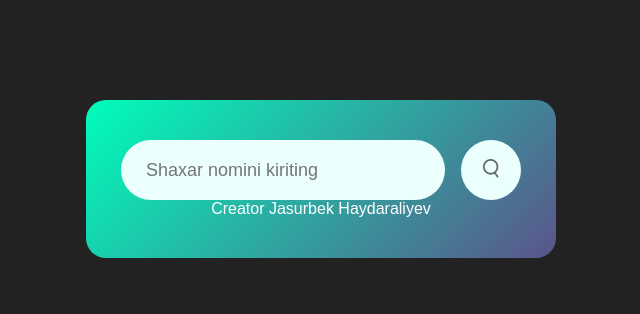
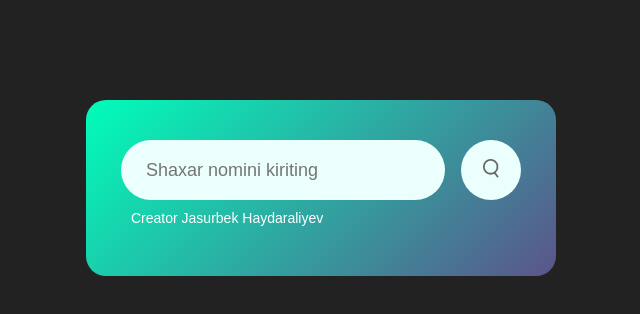
Before and after one commit to haydaraliyevjasurbek/ob-havo, a plain HTML site: page index.html in a window 1280 px wide. Shown: the whole page, without its empty margins (319-959 px from the left). Drawn offline with Linux system fonts and the light colour scheme.

Commit message:
Update index.html

```diff
--- a/index.html
+++ b/index.html
@@ -37,7 +37,7 @@
                 </div>
             </div>
         </div>
-        <p>Creator Jasurbek Haydaraliyev</p>
+        <p class="creator" >Creator Jasurbek Haydaraliyev</p>
     </div>
     <script src="scripts/main.js"></script>
 </body>
```
